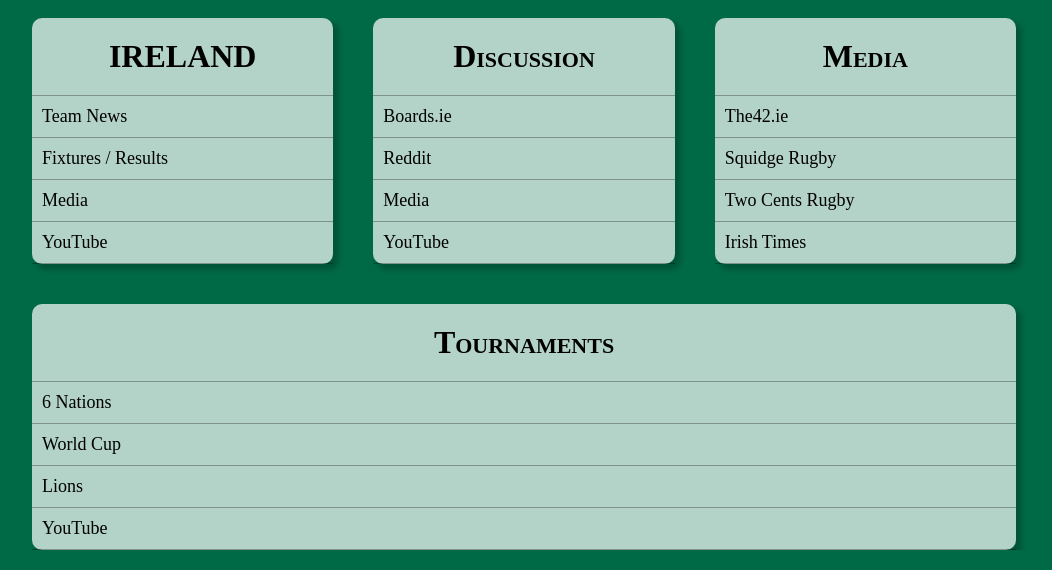
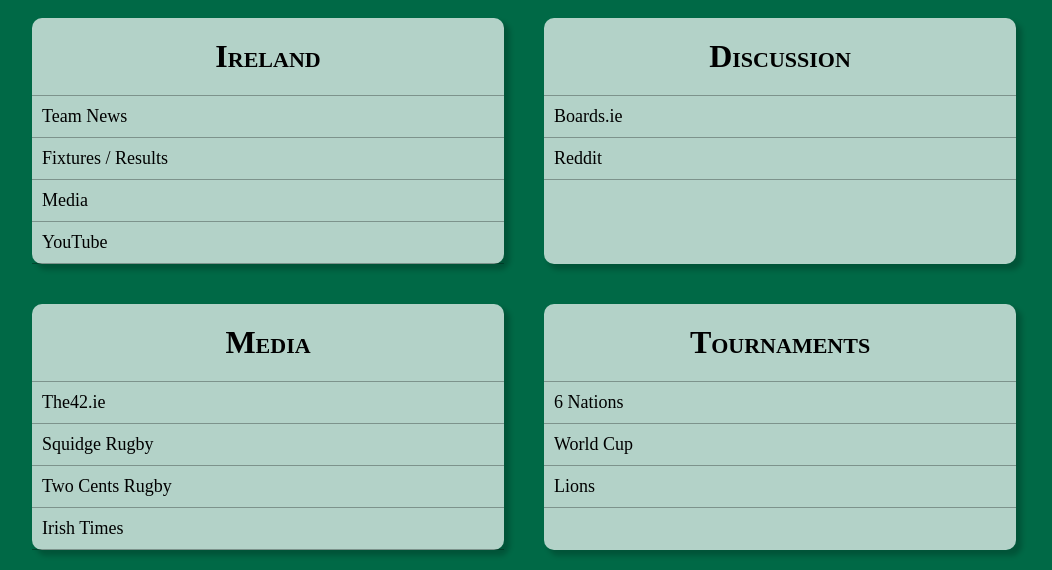
Before and after one commit to mark-obeirne/irish-rugby-start-page, a plain HTML site: page index.html in a window 1280 px wide. Shown: the part 427-997 px from the top of the page, without its empty margins (116-1168 px from the left). Drawn offline with Linux system fonts and the light colour scheme; no server answers.

Commit message:
Update layout of cards
- Add div wrapping each pair of cards to better control flex layout

```diff
--- a/index.html
+++ b/index.html
@@ -1,5 +1,5 @@
 <!DOCTYPE html>
-<html>
+<html lang="en">
     <head>
         <meta charset="utf-8">
         <meta http-equiv="X-UA-Compatible" content="IE=edge">
@@ -30,8 +30,9 @@
             </div>
         </div>
         <div class="links-section">
+            <div class="cards">
                 <div class="discussion-card">
-                <h1 class="card-header">IRELAND</h1>
+                    <h1 class="card-header">Ireland</h1>
                     <ul class="card-list">
                         <li>Team News</li>
                         <li>Fixtures / Results</li>
@@ -44,10 +45,10 @@
                     <ul class="card-list">
                         <li>Boards.ie</li>
                         <li>Reddit</li>
-                    <li>Media</li>
-                    <li>YouTube</li>
                     </ul>
                 </div>
+            </div>
+            <div class="cards">
                 <div class="discussion-card">
                     <h1 class="card-header">Media</h1>
                     <ul class="card-list">
@@ -63,8 +64,8 @@
                         <li>6 Nations</li>
                         <li>World Cup</li>
                         <li>Lions</li>
-                    <li>YouTube</li>
                     </ul>
+                </div>
             </div>
         </div>
         <script src="static/js/script.js"></script>
```
Lines whose indentation alone changed are shown as unchanged.
